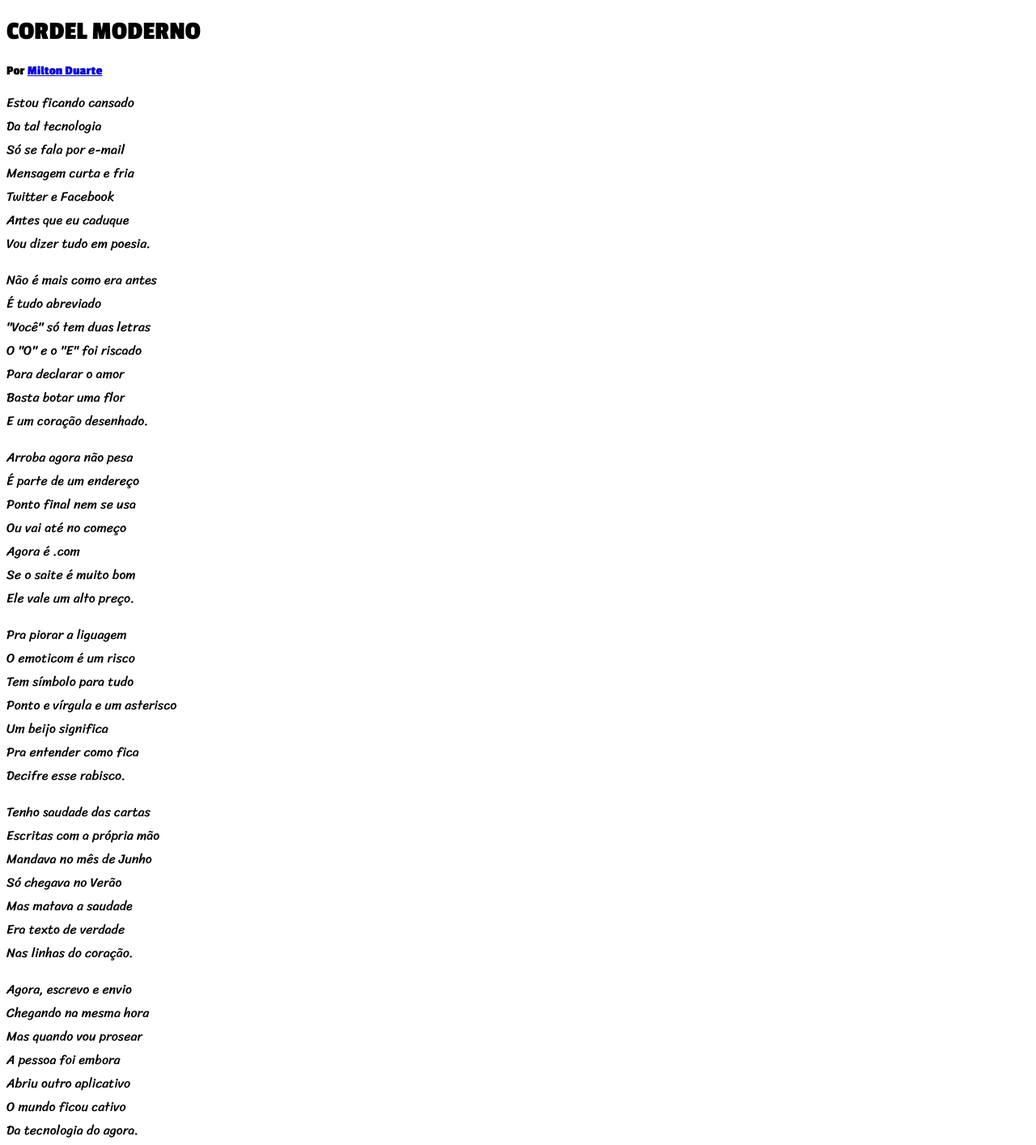
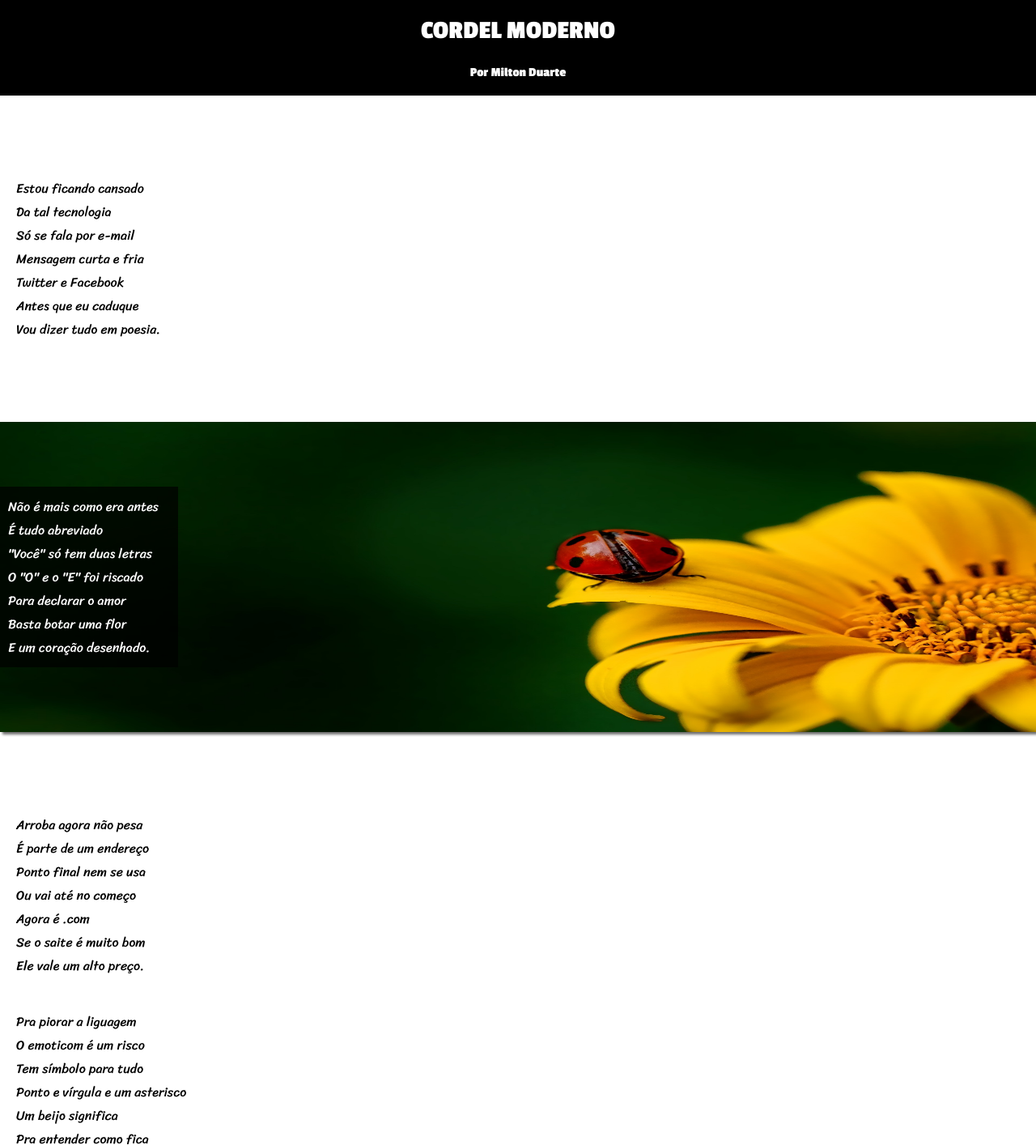
Before and after one commit to AniKillHTK/projeto-cordel, a plain HTML site: page index.html in a window 1280 px wide. Shown: the top 1414 px of the page at 81% size. Drawn offline with Linux system fonts and the light colour scheme.

Commit message:
css cordel

```diff
--- a/estilo/style.css
+++ b/estilo/style.css
@@ -3,9 +3,68 @@
 @import url('https://fonts.googleapis.com/css2?family=Passion+One:wght@700&display=swap');
 @import url('https://fonts.googleapis.com/css2?family=Sriracha&display=swap');
 
+* {
+    padding: 0px;
+    margin: 0px;
+}
 header{
     font-family: 'Passion One', sans-serif;
+    background-color: black;
+    color: white;
+    text-align: center;
+}
+h1{
+    padding: 20px 0px 5px 0px;
+}
+
+header > p{
+    padding-bottom: 20px;
 }
 section{
     font-family: 'Sriracha', cursive;
+    padding-top: 10vh;
+    padding-bottom: 10vh;
+
 }
+
+p{
+    padding: 20px;
+}
+.normal{
+
+}
+.img1 > p{
+    color: white;
+    background-color: rgba(0, 0, 0, 0.719);
+    width: 200px;
+    padding: 10px;
+}
+.img2 > p{
+    color: white;
+    background-color: rgba(0, 0, 0, 0.322);
+    width: 200px;
+    padding: 10px;
+}
+.img1{
+    background-size: 100% 100%;
+    background-image: url('../imagens/background001.jpg');
+    box-shadow: 3px 3px 3px rgba(0, 0, 0, 0.579);
+
+}
+.img2{
+    background-size: 100% 100%;
+    background-image: url('../imagens/background002.jpg');
+    box-shadow: 3px 3px 3px rgba(0, 0, 0, 0.579);
+}
+a:hover{
+    text-decoration: underline;
+}
+a{
+    color: white;
+    text-decoration: none;
+}
+footer{
+    background-color: black;
+    color: white;
+    text-align: center;
+}
--- a/index.html
+++ b/index.html
@@ -9,7 +9,7 @@
 <body>
     <header>
         <h1> CORDEL MODERNO </h1>
-        <p>Por <a href="https://www.recantodasletras.com.br/poesias/3186743">Milton Duarte</a></p>
+        <p>Por <a href="https://www.recantodasletras.com.br/poesias/3186743" target="_blank">Milton Duarte</a></p>
     </header>
 
     <main>
@@ -23,7 +23,7 @@
                 <br>Antes que eu caduque
                 <br>Vou dizer tudo em poesia.</p>
         </section>
-        <section>
+        <section class="img1">
             <p>
                     Não é mais como era antes
                 <br>É tudo abreviado
@@ -51,7 +51,7 @@
                 <br>Pra entender como fica
                 <br>Decifre esse rabisco.</p>
         </section>
-        <section>
+        <section class="img2">
             <p>
                     Tenho saudade das cartas
                 <br>Escritas com a própria mão
@@ -81,7 +81,7 @@
         </section>
     </main>
 
-    <footer>Site criado por <a href="https://github.com/AniKillHTK">AniKillHTK</a> para o <a href="https://www.cursoemvideo.com"> Curso em video</a></footer>
+    <footer>Site criado por <a href="https://github.com/AniKillHTK" target="_blank">AniKillHTK</a> para o <a href="https://www.cursoemvideo.com" target="_blank"> Curso em video</a></footer>
 
 </body>
 </html>
```
